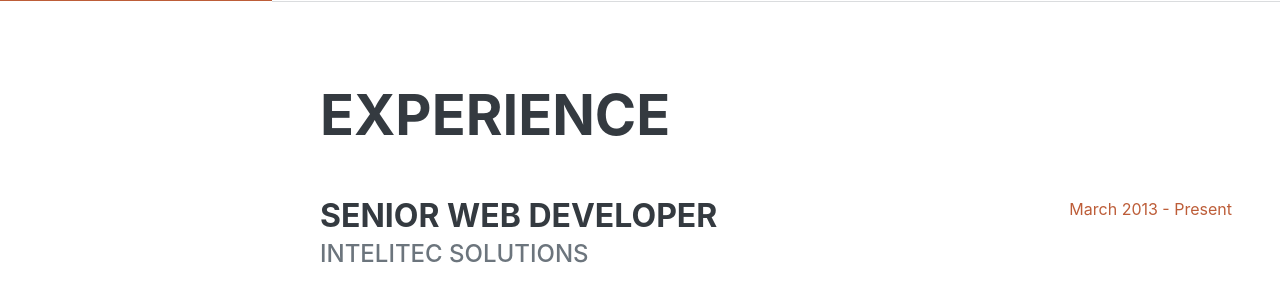
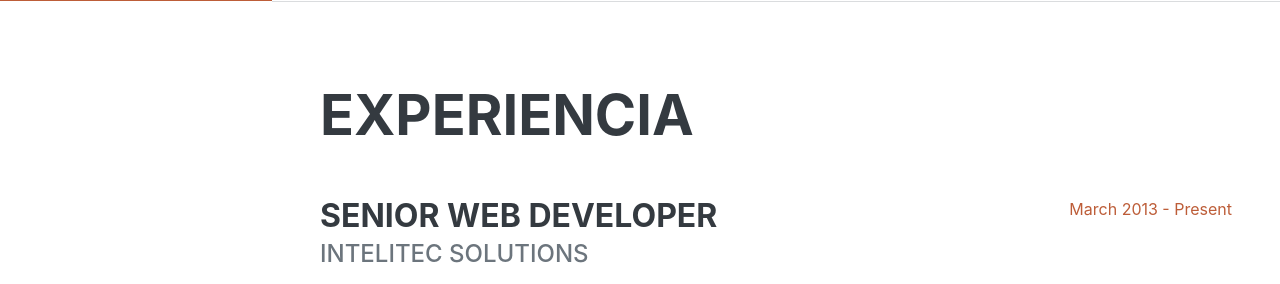
Before and after one commit to MiguelAngelMamani/Myportafolio, a Django app: page / in a window 1280 px wide. Shown: the part 799-1083 px from the top of the page. Run offline with Django 5.2, Linux system fonts and the light colour scheme; some libraries are stand-ins or nearby versions; some web fonts are replaced.

Commit message:
comentario cambiado

```diff
--- a/templates/index.html
+++ b/templates/index.html
@@ -61,7 +61,7 @@
             <!-- Experience-->
             <section class="resume-section" id="experience">
                 <div class="resume-section-content">
-                    <h2 class="mb-5">Experience</h2>
+                    <h2 class="mb-5">Experiencia</h2>
                     <div class="d-flex flex-column flex-md-row justify-content-between mb-5">
                         <div class="flex-grow-1">
                             <h3 class="mb-0">Senior Web Developer</h3>
```
